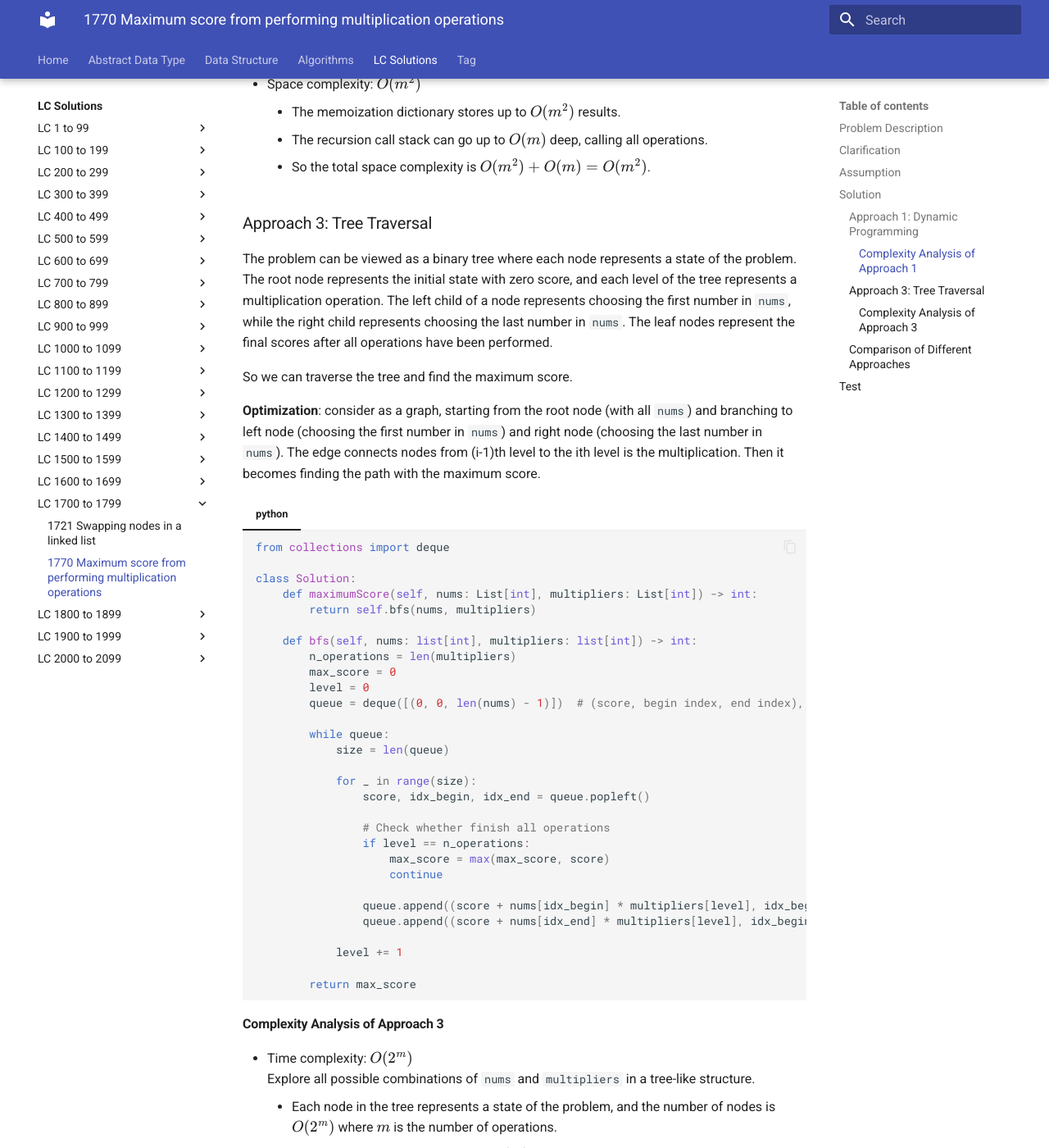
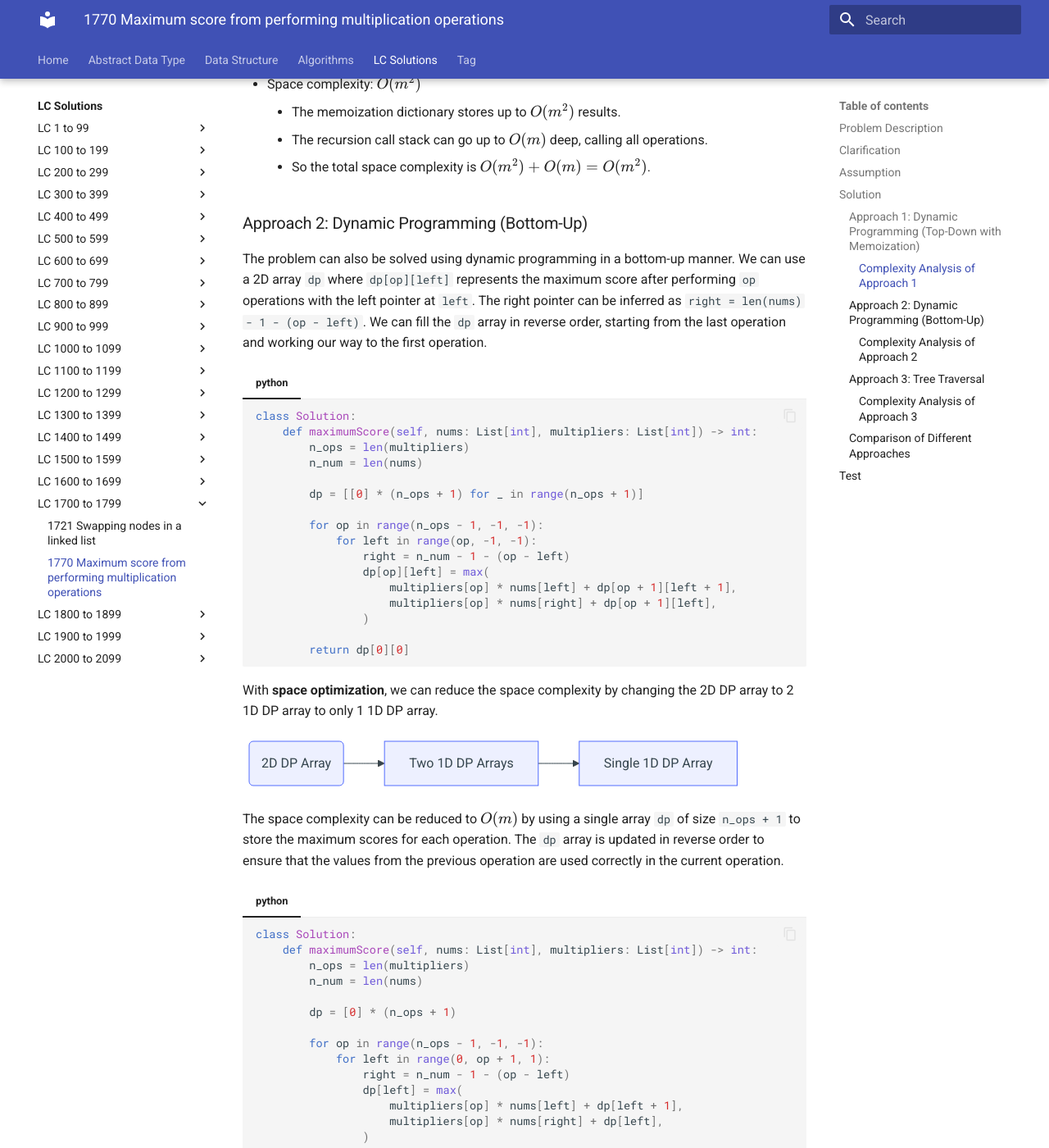
Before and after one commit to RogerLuo-Code/coding-practice, an MkDocs documentation site: the page built from docs/lc-solutions/lc1700-1799/lc1770-maximum-score-from-performing-multiplication-operations.md, in a window 1280 px wide and 1400 px high, scrolled down 2295 px. Shown: the whole window at 82% size. Built offline with MkDocs 1.6.1 and Material for MkDocs 9.7.7, drawn with Linux system fonts in a browser that asks for light colours; some of the changed text lies outside the part shown.

Commit message:
Add a space-optimize diagram for LC1770

````diff
--- a/docs/lc-solutions/lc1700-1799/lc1770-maximum-score-from-performing-multiplication-operations.md
+++ b/docs/lc-solutions/lc1700-1799/lc1770-maximum-score-from-performing-multiplication-operations.md
@@ -32,7 +32,7 @@ Return _the **maximum** score after performing_ `m` _operations._
 
 ## Solution
 
-### Approach 1: Dynamic Programming
+### Approach 1: Dynamic Programming (Top-Down with Memoization)
 
 The problem can be solved using dynamic programming.
 
@@ -91,6 +91,77 @@ the right pointer can be calculated as `len(nums) - 1 - (op - left)`.
     - The memoization dictionary stores up to $O(m^2)$ results.
     - The recursion call stack can go up to $O(m)$ deep, calling all operations.
     - So the total space complexity is $O(m^2) + O(m) = O(m^2)$.
+
+### Approach 2: Dynamic Programming (Bottom-Up)
+
+The problem can also be solved using dynamic programming in a bottom-up manner. We can use a 2D array `dp` where `dp[op][left]` represents the maximum score after performing
+`op` operations with the left pointer at `left`. The right pointer can be inferred as
+`right = len(nums) - 1 - (op - left)`.
+We can fill the `dp` array in reverse order, starting from the last operation and
+working our way to the first operation.
+
+=== "python"
+    ```python
+    class Solution:
+        def maximumScore(self, nums: List[int], multipliers: List[int]) -> int:
+            n_ops = len(multipliers)
+            n_num = len(nums)
+
+            dp = [[0] * (n_ops + 1) for _ in range(n_ops + 1)]
+
+            for op in range(n_ops - 1, -1, -1):
+                for left in range(op, -1, -1):
+                    right = n_num - 1 - (op - left)
+                    dp[op][left] = max(
+                        multipliers[op] * nums[left] + dp[op + 1][left + 1],
+                        multipliers[op] * nums[right] + dp[op + 1][left],
+                    )
+
+            return dp[0][0]
+    ```
+
+With **space optimization**, we can reduce the space complexity by changing the 2D DP
+array to 2 1D DP array to only 1 1D DP array.
+
+```mermaid
+flowchart LR
+    A(2D DP Array) --> B[Two 1D DP Arrays] --> C[Single 1D DP Array]
+```
+
+The space complexity can be reduced to $O(m)$ by using a single array `dp` of size
+`n_ops + 1` to store the maximum scores for each operation. The `dp` array is updated in
+reverse order to ensure that the values from the previous operation are used correctly
+in the current operation.
+
+=== "python"
+    ```python
+    class Solution:
+        def maximumScore(self, nums: List[int], multipliers: List[int]) -> int:
+            n_ops = len(multipliers)
+            n_num = len(nums)
+
+            dp = [0] * (n_ops + 1)
+
+            for op in range(n_ops - 1, -1, -1):
+                for left in range(0, op + 1, 1):
+                    right = n_num - 1 - (op - left)
+                    dp[left] = max(
+                        multipliers[op] * nums[left] + dp[left + 1],
+                        multipliers[op] * nums[right] + dp[left],
+                    )
+
+            return dp[0]
+    ```
+
+#### Complexity Analysis of Approach 2
+
+- Time complexity: $O(m^2)$
+    - The outer loop iterates `m` times (for each operation).
+    - The inner loop iterates up to `m` times (for each possible left index).
+    - Each iteration takes $O(1)$ time to compute the maximum score.
+    - So the total time complexity is $O(m^2)$.
+- Space complexity: $O(m)$
+  The optimized `dp` array is of size `m + 1`, so the space complexity is $O(m)$.
 
 ### Approach 3: Tree Traversal
 
@@ -161,7 +232,12 @@ approaches:
 
 Approach   | Time Complexity | Space Complexity
 -----------|-----------------|-----------------
-Approach 1 - Dynamic Programming | $O(m^2)$          | $O(m^2)$
+Approach 1 - Dynamic Programming (Top-Down) | $O(m^2)$          | $O(m^2)$
+Approach 2 - Dynamic Programming (Bottom-Up) | $O(m^2)$          | $O(m)$
 Approach 3 - Tree Traversal | $O(2^m)$          | $O(2^m)$
 
 ## Test
+
+- Test normal cases
+- Test edge cases like empty `nums` or `multipliers`
+- Test cases where `n` is equal to `m`
````
